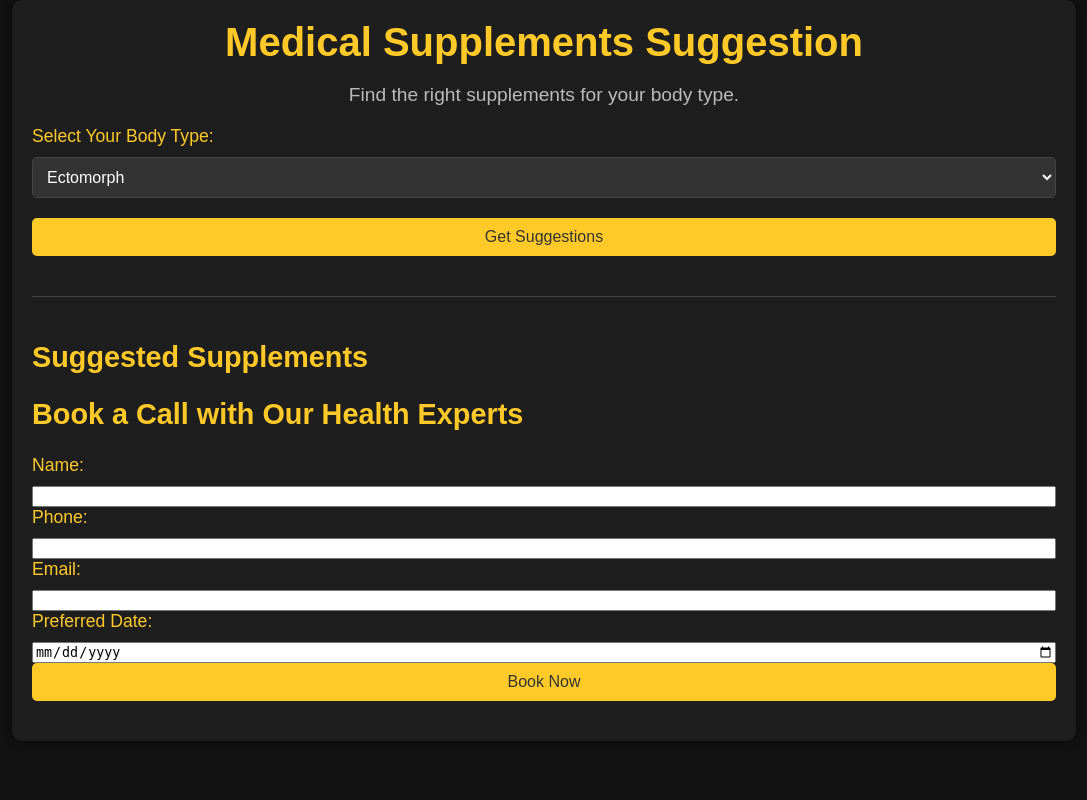
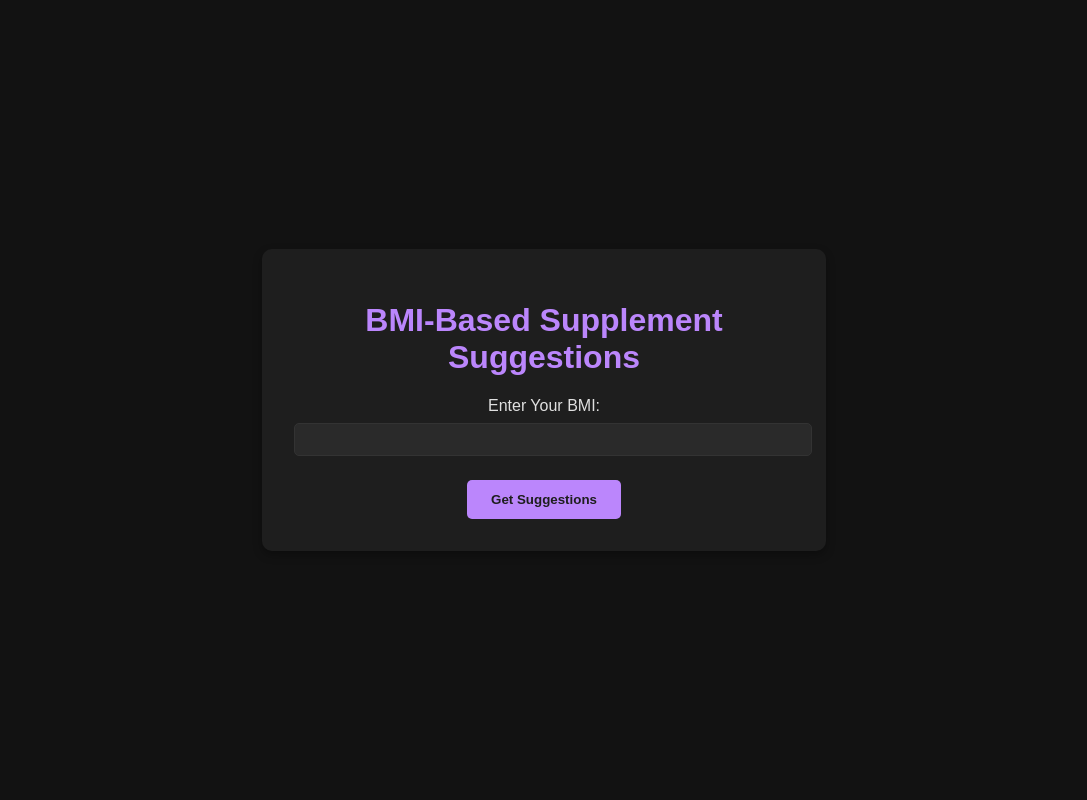
Before and after one commit to shauryasawai/Health-app, a Django app: page /medication/ in a window 1280 px wide. Shown: the whole page, without its empty margins (96-1183 px from the left). Run offline with Django 5.2, Linux system fonts and the light colour scheme; a user stored in the database is signed in; parts of the project's set-up code (start-up, migrations or seed data) failed here and were passed over.

Commit message:
medication/suppliements

```diff
--- a/base/Templates/base/medication.html
+++ b/base/Templates/base/medication.html
@@ -3,204 +3,186 @@
 <head>
     <meta charset="UTF-8">
     <meta name="viewport" content="width=device-width, initial-scale=1.0">
-    <title>Medical Supplements Suggestion</title>
-    <style>body {
+    <title>Supplement Suggestions</title>
+    <style>
+        body {
             font-family: Arial, sans-serif;
             background-color: #121212;
-        color: #ffffff;
+            color: #e0e0e0;
+            display: flex;
+            justify-content: center;
+            align-items: center;
+            height: 100vh;
             margin: 0;
-        padding: 0;
         }
 
         .container {
-        width: 80%;
-        margin: 0 auto;
-        padding: 20px;
             background-color: #1e1e1e;
+            padding: 2rem;
             border-radius: 10px;
-        box-shadow: 0 0 10px rgba(0, 0, 0, 0.5);
+            box-shadow: 0 4px 10px rgba(0, 0, 0, 0.3);
+            max-width: 500px;
+            width: 100%;
+            text-align: center;
         }
 
-    header {
-        text-align: center;
-        margin-bottom: 20px;
+        h1, h2 {
+            color: #bb86fc;
         }
 
-    header h1 {
-        font-size: 2.5em;
-        margin: 0;
-        color: #ffca28;
-    }
-
-    header p {
-        color: #bbbbbb;
-        font-size: 1.2em;
-    }
-
-    .form-section {
-        margin-bottom: 20px;
-    }
-
-    form {
-        display: flex;
-        flex-direction: column;
+        .input-group {
+            margin-bottom: 1.5rem;
         }
 
         label {
-        margin-bottom: 10px;
-        font-size: 1.1em;
-        color: #ffca28;
+            display: block;
+            margin-bottom: 0.5rem;
+            color: #e0e0e0;
         }
 
-    select, button {
-        padding: 10px;
-        font-size: 1em;
-        margin-bottom: 20px;
+        input[type="number"] {
+            width: 100%;
+            padding: 0.5rem;
             border-radius: 5px;
-        border: 1px solid #444;
-        background-color: #333;
-        color: #ffffff;
+            border: 1px solid #333;
+            background-color: #2a2a2a;
+            color: #e0e0e0;
         }
 
         button {
-        background-color: #ffca28;
-        color: #333;
+            padding: 0.75rem 1.5rem;
             border: none;
+            border-radius: 5px;
+            background-color: #bb86fc;
+            color: #1e1e1e;
+            font-weight: bold;
             cursor: pointer;
+            transition: background-color 0.3s ease;
         }
 
         button:hover {
-        background-color: #ffb300;
+            background-color: #cfb2ff;
         }
 
-    .results {
-        border-top: 1px solid #444;
-        padding-top: 20px;
+        .hidden {
+            display: none;
         }
 
-    .results h2 {
-        font-size: 1.8em;
-        color: #ffca28;
+        #suggestions {
+            margin-top: 2rem;
         }
 
-    ul {
-        list-style-type: none;
-        padding: 0;
+        table {
+            width: 100%;
+            margin-top: 1rem;
+            border-collapse: collapse;
         }
 
-    ul li {
-        background-color: #2e2e2e;
-        margin-bottom: 10px;
-        padding: 10px;
-        border-radius: 5px;
-        font-size: 1em;
-        color: #ffffff;
-        display: flex;
-        align-items: center;
+        th, td {
+            padding: 0.75rem;
+            text-align: left;
+            border-bottom: 1px solid #333;
         }
 
-    ul li img {
-        width: 50px;
-        height: 50px;
-        margin-right: 10px;
-        border-radius: 5px;
+        th {
+            background-color: #2a2a2a;
+            color: #bb86fc;
+        }
+
+        td {
+            background-color: #1e1e1e;
+            color: #e0e0e0;
         }
     </style>
 </head>
 <body>
     <div class="container">
-        <header>
-            <h1>Medical Supplements Suggestion</h1>
-            <p>Find the right supplements for your body type.</p>
-        </header>
-        <section class="form-section">
-            <form id="supplement-form">
-                <label for="body-type">Select Your Body Type:</label>
-                <select id="body-type" name="body-type">
-                    <option value="ectomorph">Ectomorph</option>
-                    <option value="mesomorph">Mesomorph</option>
-                    <option value="endomorph">Endomorph</option>
-                </select>
+        <h1>BMI-Based Supplement Suggestions</h1>
+
+        <form id="bmiForm">
+            <div class="input-group">
+                <label for="bmi">Enter Your BMI:</label>
+                <input type="number" id="bmi" name="bmi" step="0.1" required>
+            </div>
+
             <button type="submit">Get Suggestions</button>
         </form>
-        </section>
-        <section id="supplement-results" class="results">
-            <h2>Suggested Supplements</h2>
-            <ul id="supplement-list">
-                <!-- Suggestions will be displayed here -->
-            </ul>
-            <section class="contact-form">
-                <h2>Book a Call with Our Health Experts</h2>
-                <form method="post" action="{% url 'book_call' %}">
-                    {% csrf_token %}
-                    <label for="name">Name:</label>
-                    <input type="text" id="name" name="name" required>
-                    <label for="phone">Phone:</label>
-                    <input type="tel" id="phone" name="phone" required>
-                    <label for="email">Email:</label>
-                    <input type="email" id="email" name="email" required>
-                    <label for="date">Preferred Date:</label>
-                    <input type="date" id="date" name="date" required>
-                    <button type="submit">Book Now</button>
-                </form>
-        </section>
+
+        <div id="suggestions" class="hidden">
+            <h2>Suggested Supplements and Dosage</h2>
+            <table>
+                <thead>
+                    <tr>
+                        <th>Supplement</th>
+                        <th>Dosage</th>
+                    </tr>
+                </thead>
+                <tbody id="supplementTable">
+
+                </tbody>
+            </table>
         </div>
-    <script>document.getElementById('supplement-form').addEventListener('submit', function(event) {
+    </div>
+
+    <script>
+        document.getElementById('bmiForm').addEventListener('submit', function(event) {
             event.preventDefault();
-        const bodyType = document.getElementById('body-type').value;
-        displaySupplements(bodyType);
-    });
 
-    function displaySupplements(bodyType) {
-        const supplementList = document.getElementById('supplement-list');
-        supplementList.innerHTML = ''; // Clear previous suggestions
+            const bmi = parseFloat(document.getElementById('bmi').value);
+            let supplements = [];
+            let dosages = [];
 
-        let suggestions = [];
-
-        if (bodyType === 'ectomorph') {
-            suggestions = [
-                {name: 'Protein Powder', dosage: '20-30g post-workout', img: 'images/protein-powder.jpg'},
-                {name: 'Creatine', dosage: '5g daily', img: 'images/creatine.jpg'},
-                {name: 'BCAA', dosage: '5-10g during workouts', img: 'images/bcaa.jpg'},
-                {name: 'Vitamin B Complex', dosage: '1 tablet daily with a meal', img: 'images/vitamin-b.jpg'},
-                {name: 'Fish Oil', dosage: '1000mg twice daily', img: 'images/fish-oil.jpg'},
-                {name: 'Multivitamin', dosage: '1 tablet daily', img: 'images/multivitamin.jpg'},
-                {name: 'Magnesium', dosage: '400mg daily', img: 'images/magnesium.jpg'}
-            ];
-        } else if (bodyType === 'mesomorph') {
-            suggestions = [
-                {name: 'Whey Protein', dosage: '20-30g post-workout', img: 'images/whey-protein.jpg'},
-                {name: 'Casein Protein', dosage: '20-30g before bed', img: 'images/casein-protein.jpg'},
-                {name: 'Multivitamin', dosage: '1 tablet daily', img: 'images/multivitamin.jpg'},
-                {name: 'Omega-3', dosage: '1000mg twice daily', img: 'images/omega-3.jpg'},
-                {name: 'Glutamine', dosage: '5g post-workout', img: 'images/glutamine.jpg'},
-                {name: 'ZMA', dosage: '1 serving before bed', img: 'images/zma.jpg'},
-                {name: 'Vitamin D', dosage: '2000 IU daily', img: 'images/vitamin-d.jpg'}
-            ];
-        } else if (bodyType === 'endomorph') {
-            suggestions = [
-                {name: 'Green Tea Extract', dosage: '500mg twice daily', img: 'images/green-tea.jpg'},
-                {name: 'CLA', dosage: '1000mg three times daily', img: 'images/cla.jpg'},
-                {name: 'Fiber Supplements', dosage: '5g daily', img: 'images/fiber.jpg'},
-                {name: 'Probiotics', dosage: '1 capsule daily', img: 'images/probiotics.jpg'},
-                {name: 'L-Carnitine', dosage: '1000mg daily', img: 'images/l-carnitine.jpg'},
-                {name: 'Chromium Picolinate', dosage: '200mcg daily', img: 'images/chromium.jpg'},
-                {name: 'Apple Cider Vinegar', dosage: '1-2 tbsp daily', img: 'images/apple-cider.jpg'}
-            ];
+            if (bmi < 16) {
+                supplements = ['Multivitamins', 'Protein Supplements', 'Omega-3', 'Iron', 'Vitamin B12', 'Folic Acid', 'Creatine'];
+                dosages = ['1 tablet daily', '20g daily', '1g daily', '18mg daily', '2.4mcg daily', '400mcg daily', '3g daily'];
+            } else if (bmi >= 16 && bmi < 18.5) {
+                supplements = ['Multivitamins', 'Protein Supplements', 'Omega-3', 'Zinc', 'Vitamin B6', 'Whey Protein', 'BCAAs'];
+                dosages = ['1 tablet daily', '25g daily', '1g daily', '11mg daily', '1.3mg daily', '30g daily', '5g daily'];
+            } else if (bmi >= 18.5 && bmi < 22) {
+                supplements = ['Vitamin D', 'Calcium', 'Omega-3', 'Magnesium', 'Probiotics', 'Coenzyme Q10', 'Collagen Peptides'];
+                dosages = ['600 IU daily', '1000mg daily', '1g daily', '400mg daily', '10 billion CFU daily', '100mg daily', '10g daily'];
+            } else if (bmi >= 22 && bmi < 24.9) {
+                supplements = ['Vitamin C', 'B-Complex', 'Omega-3', 'Antioxidants', 'Curcumin', 'Spirulina', 'Ashwagandha'];
+                dosages = ['500mg daily', '1 tablet daily', '1g daily', '1 tablet daily', '500mg daily', '3g daily', '600mg daily'];
+            } else if (bmi >= 25 && bmi < 27) {
+                supplements = ['Probiotics', 'Green Tea Extract', 'Fiber Supplements', 'L-Carnitine', 'Garcinia Cambogia', 'Chromium Picolinate', 'Apple Cider Vinegar'];
+                dosages = ['10 billion CFU daily', '500mg daily', '25g daily', '2g daily', '1000mg daily', '200mcg daily', '2 tablespoons daily'];
+            } else if (bmi >= 27 && bmi < 29.9) {
+                supplements = ['Chromium', 'CLA', 'Fiber Supplements', 'Garcinia Cambogia', 'Berberine', 'Cinnamon Extract', 'Turmeric'];
+                dosages = ['200mcg daily', '3g daily', '30g daily', '1000mg daily', '500mg daily', '250mg daily', '1000mg daily'];
+            } else if (bmi >= 30 && bmi < 35) {
+                supplements = ['Vitamin D', 'Fish Oil', 'Fiber Supplements', 'Turmeric', 'Glucomannan', 'Green Coffee Bean Extract', 'MCT Oil'];
+                dosages = ['800 IU daily', '2g daily', '30g daily', '1000mg daily', '3g daily', '500mg daily', '1 tablespoon daily'];
+            } else if (bmi >= 35 && bmi < 40) {
+                supplements = ['Vitamin D', 'Omega-3', 'Fiber Supplements', 'Apple Cider Vinegar', 'Chitosan', '5-HTP', 'Psyllium Husk'];
+                dosages = ['1000 IU daily', '2g daily', '35g daily', '2 tablespoons daily', '1000mg daily', '100mg daily', '10g daily'];
+            } else if (bmi >= 40) {
+                supplements = ['Vitamin D', 'Omega-3', 'Fiber Supplements', 'CoQ10', 'Glucomannan', 'CLA', 'White Kidney Bean Extract'];
+                dosages = ['2000 IU daily', '3g daily', '40g daily', '100mg daily', '4g daily', '3g daily', '500mg daily'];
+            } else {
+                supplements = ['Consult a healthcare provider'];
+                dosages = ['N/A'];
             }
 
-        suggestions.forEach(supplement => {
-            const listItem = document.createElement('li');
-            const img = document.createElement('img');
-            img.src = supplement.img;
-            img.alt = supplement.name;
-            const text = document.createTextNode(`${supplement.name}: ${supplement.dosage}`);
-            listItem.appendChild(img);
-            listItem.appendChild(text);
-            supplementList.appendChild(listItem);
-        });
+            const supplementTable = document.getElementById('supplementTable');
+            supplementTable.innerHTML = ''; // Clear any existing rows
+
+            for (let i = 0; i < supplements.length; i++) {
+                const row = document.createElement('tr');
+
+                const supplementCell = document.createElement('td');
+                supplementCell.textContent = supplements[i];
+                row.appendChild(supplementCell);
+
+                const dosageCell = document.createElement('td');
+                dosageCell.textContent = dosages[i];
+                row.appendChild(dosageCell);
+
+                supplementTable.appendChild(row);
             }
 
+            document.getElementById('suggestions').classList.remove('hidden');
+        });
     </script>
 </body>
 </html>
```
Also changed, not shown: db.sqlite3. Lines whose indentation alone changed are shown as unchanged.
